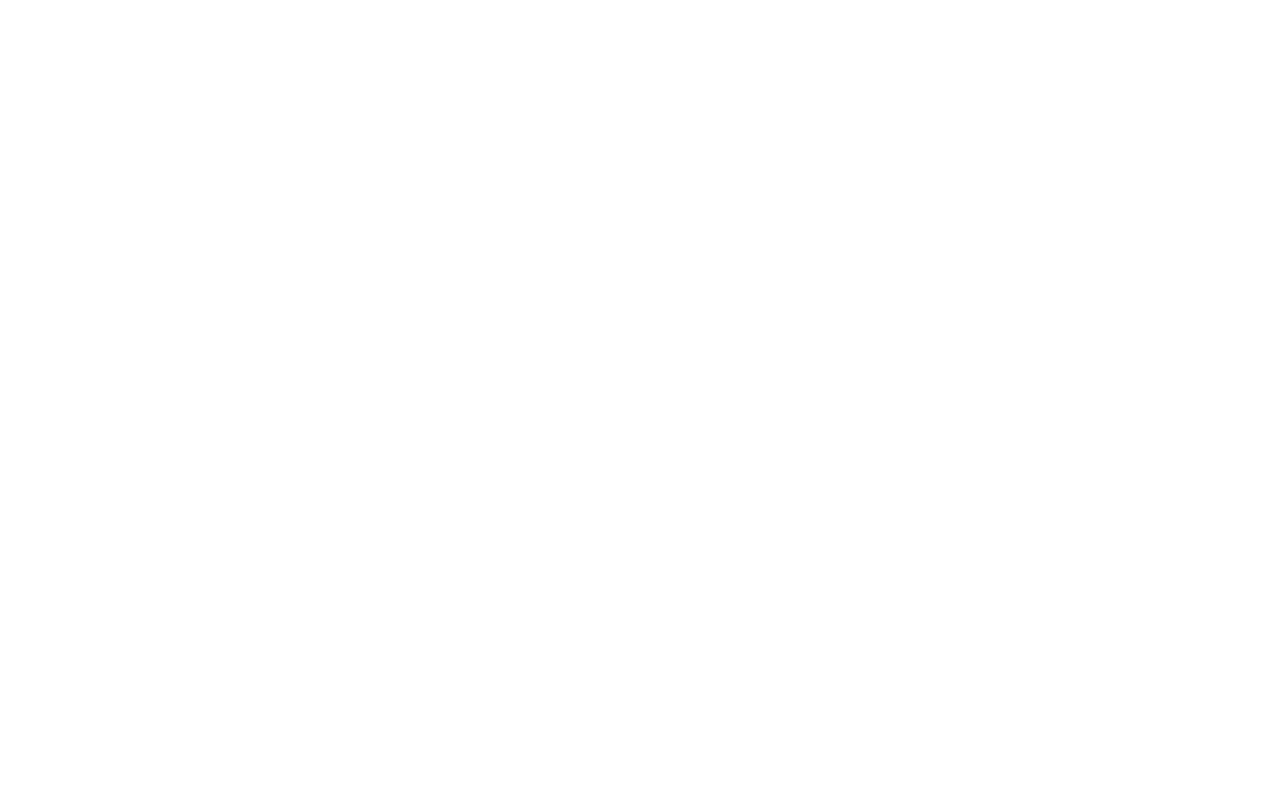
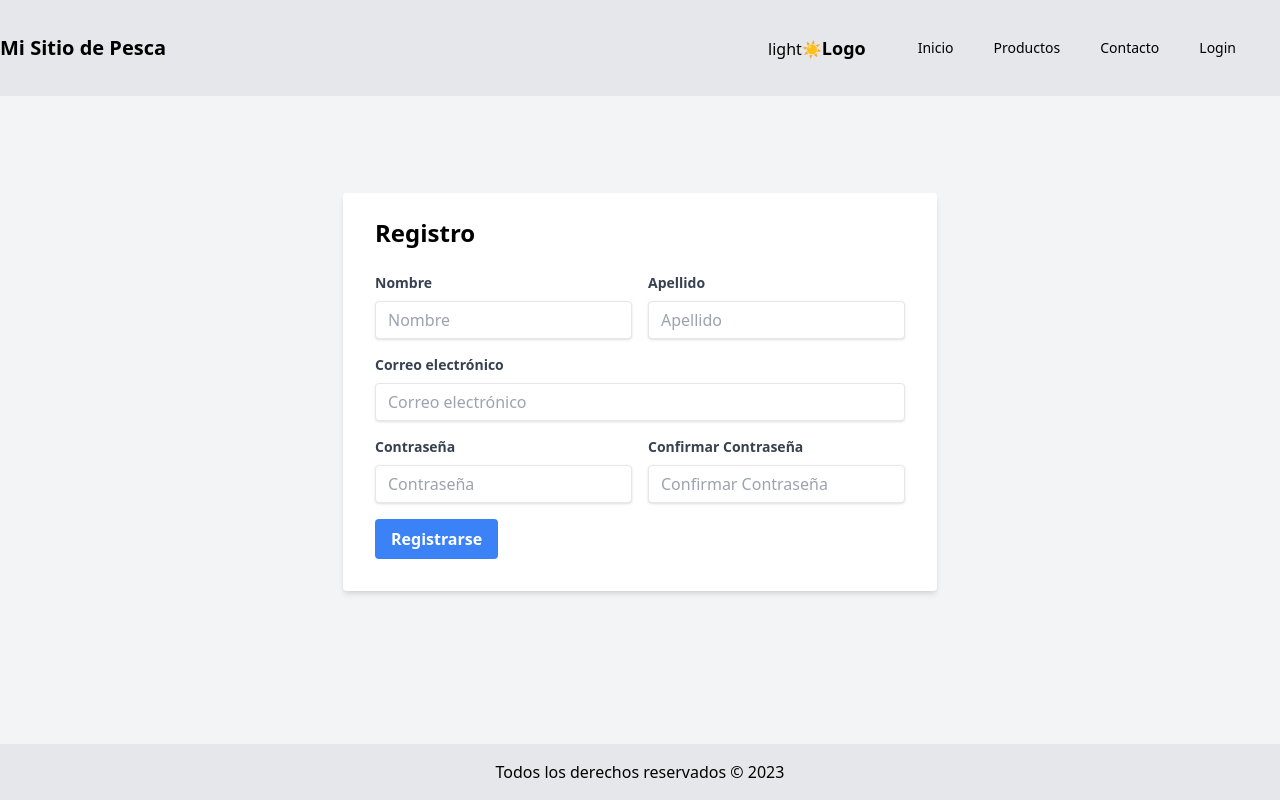
Before and after one commit to juanjoibar/Proy-vite, a React (Vite) app: page /registration in a window 1280 px wide. Before the commit this address had no page. Built offline with nearby package versions, Linux system fonts and the light colour scheme.

Commit message:
se agrego login, registracion y readme

```diff
--- a/src/App.jsx
+++ b/src/App.jsx
@@ -3,6 +3,8 @@
 import StateCombo from './Context/StateCombo'
 import Inicio from './Components/Inicio'
 import Contacto from './Components/Contacto'
+import Login from './Components/login/Login'
+import Registration from './Components/login/Registration'
 import Productos from './Components/productos/Productos'
 function App() {
 
@@ -15,6 +17,8 @@
         <Routes>
           <Route path="/" element={<Inicio/>}  ></Route>
           <Route path="/productos" element={<Productos/>} ></Route>
+          <Route path="/login" element={<Login/>}  ></Route>
+          <Route path="/registration" element={<Registration/>}  ></Route>
           <Route path="/contacto" element={<Contacto/>}  ></Route>
         </Routes>
       </BrowserRouter>
--- a/src/Components/Navbar.jsx
+++ b/src/Components/Navbar.jsx
@@ -38,6 +38,9 @@
                 <Link  to='/contacto' className=" hover:bg-gray-700 hover:text-white px-3 py-2 rounded-md text-sm font-medium">
                   Contacto
                 </Link >
+                <Link  to='/login' className=" hover:bg-gray-700 hover:text-white px-3 py-2 rounded-md text-sm font-medium">
+                  Login
+                </Link >
               </div>
             </div>
           </div>
--- /dev/null
+++ b/src/Components/login/FormLogin.jsx
@@ -0,0 +1,67 @@
+import React, { useState } from 'react';
+
+
+function FormLogin() {
+
+    const [username, setUsername] = useState('');
+    const [password, setPassword] = useState('');
+
+    const handleSubmit = (e) => {
+      e.preventDefault();
+      // Aquí puedes agregar la lógica para autenticar al usuario, por ejemplo, hacer una petición a un servidor.
+      console.log('Usuario:', username, 'Contraseña:', password);
+      // Limpia los campos después del submit.
+      setUsername('');
+      setPassword('');
+    };
+
+  return (
+    <div className="flex justify-center items-center min-h-screen bg-gray-100">
+    <form
+      className="bg-white shadow-md rounded px-8 pt-6 pb-8 mb-4"
+      onSubmit={handleSubmit}
+    >
+      <h2 className="text-2xl font-bold mb-6">Inicio de Sesión</h2>
+      <div className="mb-4">
+        <label className="block text-gray-700 text-sm font-bold mb-2" htmlFor="username">
+          Usuario
+        </label>
+        <input
+          className="shadow appearance-none border rounded w-full py-2 px-3 text-gray-700 leading-tight focus:outline-none focus:shadow-outline"
+          id="username"
+          type="text"
+          placeholder="Usuario"
+          value={username}
+          onChange={(e) => setUsername(e.target.value)}
+          required
+        />
+      </div>
+      <div className="mb-6">
+        <label className="block text-gray-700 text-sm font-bold mb-2" htmlFor="password">
+          Contraseña
+        </label>
+        <input
+          className="shadow appearance-none border rounded w-full py-2 px-3 text-gray-700 leading-tight focus:outline-none focus:shadow-outline"
+          id="password"
+          type="password"
+          placeholder="Contraseña"
+          value={password}
+          onChange={(e) => setPassword(e.target.value)}
+          required
+        />
+      </div>
+      <div className="flex items-center justify-between">
+        <button
+          className="bg-blue-500 hover:bg-blue-700 text-white font-bold py-2 px-4 rounded focus:outline-none focus:shadow-outline"
+          type="submit"
+        >
+          Iniciar sesión
+        </button>
+      </div>
+    </form>
+  </div>
+
+  )
+}
+
+export default FormLogin
--- /dev/null
+++ b/src/Components/login/FormRegistration.jsx
@@ -0,0 +1,120 @@
+import React, { useState } from 'react';
+
+const FormRegistration = () => {
+  const [firstName, setFirstName] = useState('');
+  const [lastName, setLastName] = useState('');
+  const [email, setEmail] = useState('');
+  const [password, setPassword] = useState('');
+  const [confirmPassword, setConfirmPassword] = useState('');
+
+  const handleSubmit = (e) => {
+    e.preventDefault();
+    // Aquí puedes agregar la lógica para procesar el registro, por ejemplo, enviar los datos a un servidor.
+    console.log('Nombre:', firstName);
+    console.log('Apellido:', lastName);
+    console.log('Correo electrónico:', email);
+    console.log('Contraseña:', password);
+    console.log('Confirmar contraseña:', confirmPassword);
+    // Limpia los campos después del submit.
+    setFirstName('');
+    setLastName('');
+    setEmail('');
+    setPassword('');
+    setConfirmPassword('');
+  };
+
+  return (
+    <div className="flex justify-center items-center min-h-screen bg-gray-100">
+      <form
+        className="bg-white shadow-md rounded px-8 pt-6 pb-8 mb-4"
+        onSubmit={handleSubmit}
+      >
+        <h2 className="text-2xl font-bold mb-6">Registro</h2>
+        <div className="grid grid-cols-2 gap-4">
+          <div className="mb-4">
+            <label className="block text-gray-700 text-sm font-bold mb-2" htmlFor="firstName">
+              Nombre
+            </label>
+            <input
+              className="shadow appearance-none border rounded w-full py-2 px-3 text-gray-700 leading-tight focus:outline-none focus:shadow-outline"
+              id="firstName"
+              type="text"
+              placeholder="Nombre"
+              value={firstName}
+              onChange={(e) => setFirstName(e.target.value)}
+              required
+            />
+          </div>
+          <div className="mb-4">
+            <label className="block text-gray-700 text-sm font-bold mb-2" htmlFor="lastName">
+              Apellido
+            </label>
+            <input
+              className="shadow appearance-none border rounded w-full py-2 px-3 text-gray-700 leading-tight focus:outline-none focus:shadow-outline"
+              id="lastName"
+              type="text"
+              placeholder="Apellido"
+              value={lastName}
+              onChange={(e) => setLastName(e.target.value)}
+              required
+            />
+          </div>
+        </div>
+        <div className="mb-4">
+          <label className="block text-gray-700 text-sm font-bold mb-2" htmlFor="email">
+            Correo electrónico
+          </label>
+          <input
+            className="shadow appearance-none border rounded w-full py-2 px-3 text-gray-700 leading-tight focus:outline-none focus:shadow-outline"
+            id="email"
+            type="email"
+            placeholder="Correo electrónico"
+            value={email}
+            onChange={(e) => setEmail(e.target.value)}
+            required
+          />
+        </div>
+        <div className="grid grid-cols-2 gap-4">
+          <div className="mb-4">
+            <label className="block text-gray-700 text-sm font-bold mb-2" htmlFor="password">
+              Contraseña
+            </label>
+            <input
+              className="shadow appearance-none border rounded w-full py-2 px-3 text-gray-700 leading-tight focus:outline-none focus:shadow-outline"
+              id="password"
+              type="password"
+              placeholder="Contraseña"
+              value={password}
+              onChange={(e) => setPassword(e.target.value)}
+              required
+            />
+          </div>
+          <div className="mb-4">
+            <label className="block text-gray-700 text-sm font-bold mb-2" htmlFor="confirmPassword">
+              Confirmar Contraseña
+            </label>
+            <input
+              className="shadow appearance-none border rounded w-full py-2 px-3 text-gray-700 leading-tight focus:outline-none focus:shadow-outline"
+              id="confirmPassword"
+              type="password"
+              placeholder="Confirmar Contraseña"
+              value={confirmPassword}
+              onChange={(e) => setConfirmPassword(e.target.value)}
+              required
+            />
+          </div>
+        </div>
+        <div className="flex items-center justify-between">
+          <button
+            className="bg-blue-500 hover:bg-blue-700 text-white font-bold py-2 px-4 rounded focus:outline-none focus:shadow-outline"
+            type="submit"
+          >
+            Registrarse
+          </button>
+        </div>
+      </form>
+    </div>
+  );
+};
+
+export default FormRegistration;
--- /dev/null
+++ b/src/Components/login/Login.jsx
@@ -0,0 +1,20 @@
+import React from 'react'
+import Navbar from '../Navbar'
+import Footer from '../Footer'
+import FormLogin from './FormLogin'
+
+function Login() {
+  return (
+
+    <>
+        <Navbar/>
+        <FormLogin/>
+        <Footer/>
+    </>
+
+  )
+
+
+}
+
+export default Login
--- /dev/null
+++ b/src/Components/login/Registration.jsx
@@ -0,0 +1,17 @@
+import React from 'react'
+import Navbar from '../Navbar'
+import Footer from '../Footer'
+import FormRestistration from './FormRegistration'
+function Registration() {
+  return (
+    <>
+
+    <Navbar/>
+    <FormRestistration/>
+    <Footer/>
+    </>
+
+  )
+}
+
+export default Registration
```
Also changed, not shown: 1 other file (tests, documents, lock files or other folders).
